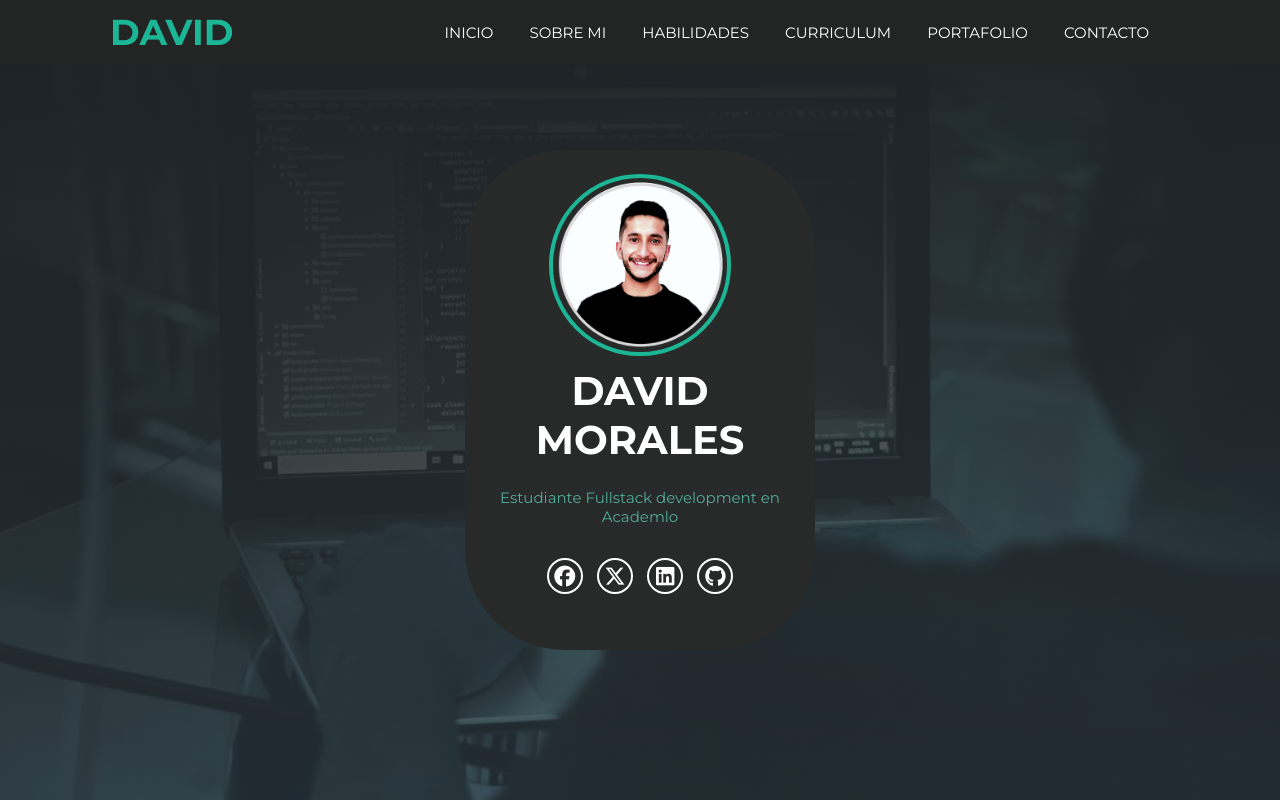
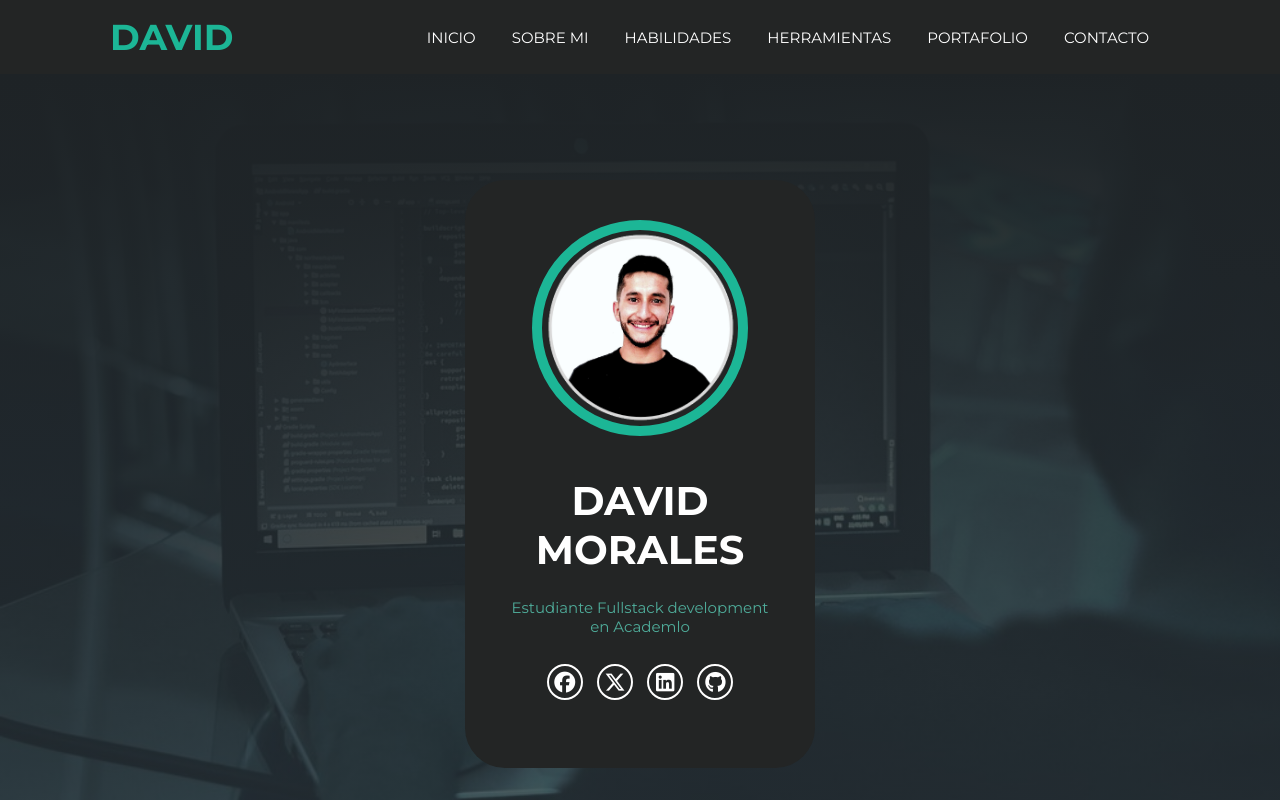
Before and after one commit to uridev94/David-Portfolio, a plain HTML site: page index.html in a window 1280 px wide. Shown: the top 800 px of the page. Drawn offline with Linux system fonts and the light colour scheme.

Commit message:
Modificación de detalles de informacion en html y estilos  en CSS en el banner de inicio y espacios de los títulos de cada sección

```diff
--- a/estilo.css
+++ b/estilo.css
@@ -12,22 +12,27 @@ html{
     /*permite deslizar cuando hacemos click en los links del menu*/
     scroll-behavior: smooth;
 }
+
+main{
+    overflow: hidden;
+}
 /*MENU*/
 .contenedor-header{
     background: #232525;
-    position: fixed;
+    position:sticky;
     width: 100%;
     top: 0;
-    left: 0;
-    z-index: 99;
+    /* left: 0; */
+    z-index: 100;
 }
 .contenedor-header header{
     max-width: 1100px;
     margin: auto;
+    /* height: 60px; */
     display: flex;
     justify-content: space-between;
     align-items: center;
-    padding: 10px 20px;
+    padding: 15px 20px;
 }
 .contenedor-header header .logo a{
     font-family: 'Monserrat' sans-serif;
@@ -66,42 +71,42 @@ html{
     display: none;
 }
 /* SECCION I N I C I O */
+
 .inicio{
     background: linear-gradient(to top, rgba(48, 61, 69, 0.685), rgb(30, 35, 38)),
     url(/Assets/img/fondo1280.jpg);
+    /* width: 100%; */
     background-size:cover;
     height: 100vh;
     color: #fff;
     display: flex;
-    justify-content: center;
-    /* align-items: center; */
+    align-items: center;
 }
 
 .inicio .contenido-banner{
-    padding: 24px;
-    background-color: #282929;
+    padding: 40px ;
+    background-color: #232525;
     max-width: 350px;
     margin: auto;
     text-align: center;
-    border-radius: 100px;
-
-    /* align-items: center;
-    justify-content: center; */
-}
+    border-radius: 40px;
+ }
 
 .inicio .contenido-banner img{
-    margin-top: 45px;
-    border: 4px solid #1cb696;
-    display: flex;
-    width: 60%;
+
+    margin-top: 40px;
+    border: 10px solid #1cb696;
+    display: block;
+    width: 80%;
     margin: auto;
-    border-radius: 50%;
-    justify-content: center;
-    align-items: center;
+    border-radius: 100%;
+    /* justify-content: center;
+    align-items: center; */
+    /* position: relative; */
 }
 
 .inicio .contenido-banner h1{
-    margin-top: 10px;
+    margin-top: 40px;
     font-size: 40px;
     font-family: "Monserrat" sans-serif;
     margin-bottom: 24px;
@@ -111,7 +116,6 @@ html{
     font-size: 15px;
     font-weight: normal;
     color: #69fbdea1;
-
 }
 
 .inicio .contenido-banner .redes a{
@@ -126,7 +130,7 @@ html{
     width: 36px;
     height: 36px;
     line-height: 34px;
-    margin: 32px 5px;
+    margin: 28px 5px;
     font-size: 21px;
     transition: .3s;
 }
@@ -136,10 +140,12 @@ html{
     background-color: #119c8080
 }
 
+/*seccion sobre mi*/
+
 .sobremi{
     background-color: #232525;
     color: #fff;
-    padding: 50px 20px;
+    padding: 40px 20px;
 }
 
 .sobremi .contenido-seccion{
@@ -151,7 +157,7 @@ html{
     font-size: 40px;
     font-family: "Monserrat" sans-serif;
     text-align: center;
-    padding: 18px 0;
+    padding: 40px 0;
 }
 
 .sobremi .contenido-seccion p{
@@ -501,7 +507,7 @@ html{
     font-family: "Monserrat" sans-serif;
     text-align: center;
     justify-content: center;
-    padding: 18px 0;
+    padding: 50px 0;
 }
 
 .curriculum .fila{
--- a/index.html
+++ b/index.html
@@ -1,21 +1,26 @@
 <!DOCTYPE html>
 <html lang="es">
+
 <head>
     <meta charset="UTF-8">
     <meta name="viewport" content="width=device-width, initial-scale=1.0">
-    <link rel="stylesheet" href="https://cdnjs.cloudflare.com/ajax/libs/font-awesome/6.5.1/css/all.min.css" integrity="sha512-DTOQO9RWCH3ppGqcWaEA1BIZOC6xxalwEsw9c2QQeAIftl+Vegovlnee1c9QX4TctnWMn13TZye+giMm8e2LwA==" crossorigin="anonymous" referrerpolicy="no-referrer" />
+    <link rel="stylesheet" href="https://cdnjs.cloudflare.com/ajax/libs/font-awesome/6.5.1/css/all.min.css"
+        integrity="sha512-DTOQO9RWCH3ppGqcWaEA1BIZOC6xxalwEsw9c2QQeAIftl+Vegovlnee1c9QX4TctnWMn13TZye+giMm8e2LwA=="
+        crossorigin="anonymous" referrerpolicy="no-referrer" />
     <link rel="preconnect" href="https://fonts.googleapis.com">
     <link rel="preconnect" href="https://fonts.gstatic.com" crossorigin>
-<link href="https://fonts.googleapis.com/css2?family=Montserrat:ital,wght@0,100..900;1,100..900&display=swap" rel="stylesheet">
+    <link href="https://fonts.googleapis.com/css2?family=Montserrat:ital,wght@0,100..900;1,100..900&display=swap"
+        rel="stylesheet">
 
     <title>Portafolio</title>
     <link rel="stylesheet" href="estilo.css">
 </head>
+
 <body>
     <!-- MENU ENCABEZADO-->
-    <div class = "contenedor-header">
+    <div class="contenedor-header">
         <header>
-            <div class ="logo">
+            <div class="logo">
                 <a href="#">DAVID</a>
             </div>
             <nav id="nav">
@@ -23,7 +28,7 @@
                     <li><a href="#inicio">INICIO</a></li>
                     <li><a href="#sobremi">SOBRE MI</a></li>
                     <li><a href="#skills">HABILIDADES</a></li>
-                    <li><a href="#curriculum">CURRICULUM</a></li>
+                    <li><a href="#curriculum">HERRAMIENTAS</a></li>
                     <li><a href="#portafolio">PORTAFOLIO</a></li>
                     <li><a href="#contacto">CONTACTO</a></li>
                 </ul>
@@ -33,6 +38,8 @@
             </div>
         </header>
     </div>
+
+    <main>
 
         <!--SECCION DE INICIO-->
         <section id="inicio" class="inicio">
@@ -47,7 +54,6 @@
                     <a href="#"><i class="fa-brands fa-x-twitter"></i></a>
                     <a href="#"><i class="fa-brands fa-linkedin"></i></a>
                     <a href="#"><i class="fa-brands fa-github"></i></a>
-
                 </div>
             </div>
         </section>
@@ -60,10 +66,17 @@
                 <p><span>Hey! Soy David. </span>
                 </p><br>
                 <p>Hola! Soy <strong>David Morales</strong>. Soy un emprendedor de 29 años, colombiano.</p><br>
-            <p><strong>Profesional en administración y negocios internacionales</strong>, actual estudiante de full-stack development,super host en airbnb y dueño de un restaurante en una zona turística de Colombia.</p><br>
-            <p>Encontré un gusto particular por la programación al ver que podía traerme beneficios como desarrollar mi lógica y además enseñarme a solucionar problemas. <strong> Inicié aprendiendo análisis de datos con plataformas como Power BI y MySql.</strong></p>
-            <br><p>A partir de ahí mi curiosidad fue creciendo al punto de querer involucrarme de lleno en el mundo de la programación.
-            Actualmente estoy realizando el bootcamp de <strong>Fullstack development en Academlo</strong> para mejorar mi perfil profesional.<br></p>
+                <p><strong>Profesional en administración y negocios internacionales</strong>, actual estudiante de
+                    full-stack development,super host en airbnb y dueño de un restaurante en una zona turística de
+                    Colombia.</p><br>
+                <p>Encontré un gusto particular por la programación al ver que podía traerme beneficios como desarrollar
+                    mi lógica y además enseñarme a solucionar problemas. <strong> Inicié aprendiendo análisis de datos
+                        con plataformas como Power BI y MySql.</strong></p>
+                <br>
+                <p>A partir de ahí mi curiosidad fue creciendo al punto de querer involucrarme de lleno en el mundo de
+                    la programación.
+                    Actualmente estoy realizando el bootcamp de <strong>Fullstack development en Academlo</strong> para
+                    mejorar mi perfil profesional.<br></p>
 
                 <div class="fila">
                     <!--Datos personales-->
@@ -298,7 +311,8 @@
                             <h4>Supervisor</h4>
                             <span class="casa">Teleperformance Colombia SAS</span>
                             <span class="fecha">2021-2022</span>
-                    <p>Rol administrativo basado en la dirección de grupos de 15 agentes. Control de indicadores de calidad y manejo de bases de datos. </p>
+                            <p>Rol administrativo basado en la dirección de grupos de 15 agentes. Control de indicadores
+                                de calidad y manejo de bases de datos. </p>
                             <div class="conectord">
                                 <div class="circulod"></div>
                             </div>
@@ -374,7 +388,7 @@
 
         <!--SECCION CONTACTO-->
 
-<section id="contact" class="contacto">
+        <section id="contacto" class="contacto">
             <div class="contenido-seccion">
                 <h2>Contacto</h2>
                 <div class="fila">
@@ -392,7 +406,10 @@
                     </div>
                     <!--MAPA-->
                     <div class="columna">
-                <iframe src="https://www.google.com/maps/embed?pb=!1m18!1m12!1m3!1d3970.5461778212034!2d-73.52356395000001!3d5.633794999999999!2m3!1f0!2f0!3f0!3m2!1i1024!2i768!4f13.1!3m3!1m2!1s0x8e41d70df3b7e769%3A0x635ea7d1ee62eeaf!2sPlaza%20Central%20De%20Villa%20De%20Leyva%2C%20Villa%20de%20Leyva%2C%20Boyac%C3%A1!5e0!3m2!1ses-419!2sco!4v1710289664835!5m2!1ses-419!2sco" width="600" height="450" style="border:0;" allowfullscreen="" loading="lazy" referrerpolicy="no-referrer-when-downgrade"></iframe>
+                        <iframe
+                            src="https://www.google.com/maps/embed?pb=!1m18!1m12!1m3!1d3970.5461778212034!2d-73.52356395000001!3d5.633794999999999!2m3!1f0!2f0!3f0!3m2!1i1024!2i768!4f13.1!3m3!1m2!1s0x8e41d70df3b7e769%3A0x635ea7d1ee62eeaf!2sPlaza%20Central%20De%20Villa%20De%20Leyva%2C%20Villa%20de%20Leyva%2C%20Boyac%C3%A1!5e0!3m2!1ses-419!2sco!4v1710289664835!5m2!1ses-419!2sco"
+                            width="600" height="450" style="border:0;" allowfullscreen="" loading="lazy"
+                            referrerpolicy="no-referrer-when-downgrade"></iframe>
                         <div class="info">
                             <ul>
                                 <li>
@@ -413,6 +430,7 @@
                 </div>
             </div>
         </section>
+    </main>
+</body>
 
-</body>
 </html>
```
Lines whose indentation alone changed are shown as unchanged.
